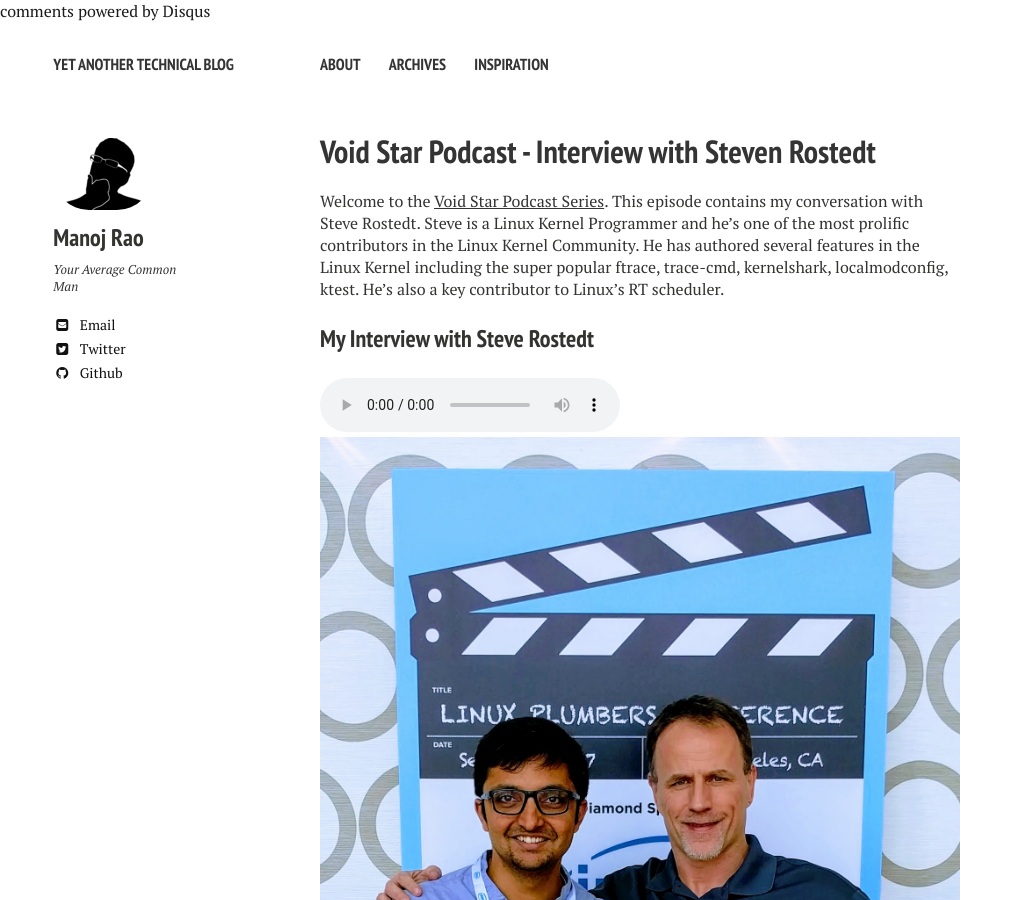
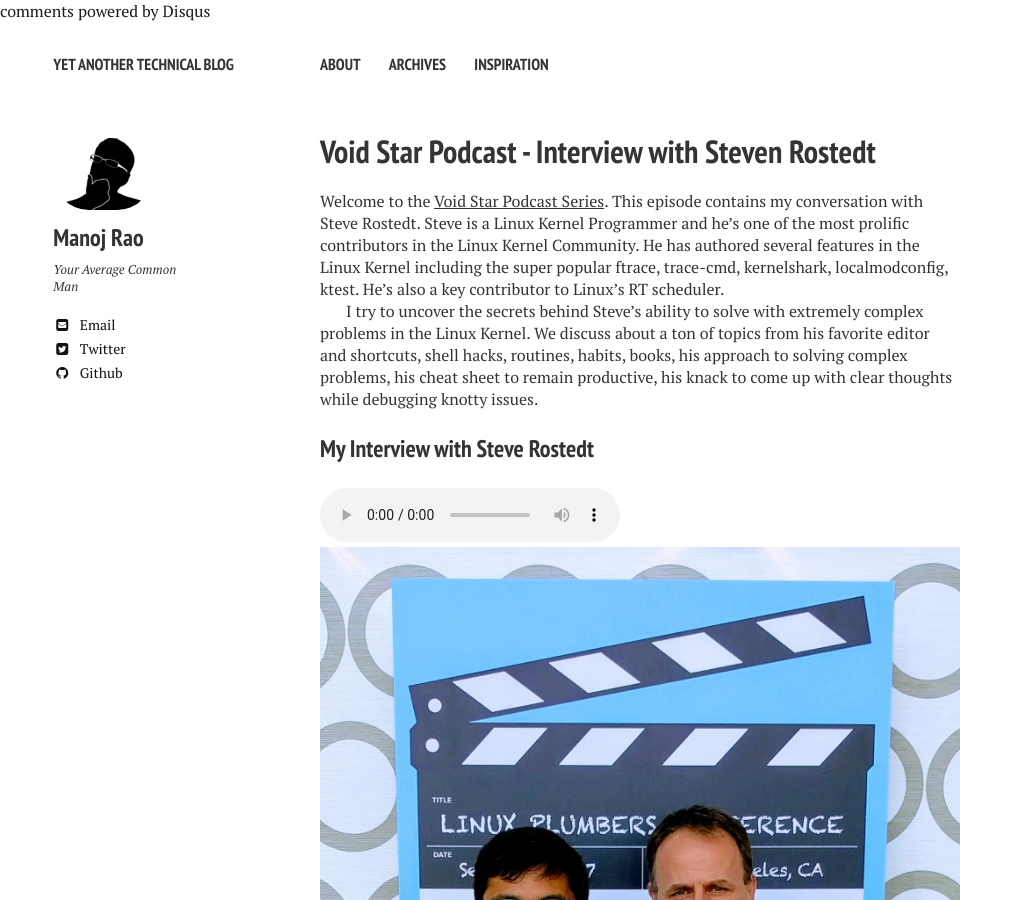
Before and after one commit to mycpuorg/mycpuorg.github.io, a Jekyll site: the page built from _posts/2017-12-26-interview-with-Steve-Rostedt.md, in a window 1280 px wide and 900 px high. Shown: the whole window, without its empty margins (0-1023 px from the left). Built offline with Jekyll 4.4.1, drawn with Linux system fonts in a browser that asks for light colours; nearby versions of some CDN libraries; comment, search, counter and statistics services are not loaded.

Commit message:
Add extra intro/overview to Steve's episode

```diff
--- a/_posts/2017-12-26-interview-with-Steve-Rostedt.md
+++ b/_posts/2017-12-26-interview-with-Steve-Rostedt.md
@@ -6,6 +6,8 @@ tags: [Interview, Podcast, VoidStar, Linux, Steve Rostedt, Kernel, ftrace, RT sc
 comments: true
 ---
 Welcome to the [Void Star Podcast Series](http://www.mycpu.org/about-interviews). This episode contains my conversation with Steve Rostedt. Steve is a Linux Kernel Programmer and he's one of the most prolific contributors in the Linux Kernel Community. He has authored several features in the Linux Kernel including the super popular ftrace, trace-cmd, kernelshark, localmodconfig, ktest. He's also a key contributor to Linux's RT scheduler.
+
+I try to uncover the secrets behind Steve's ability to solve with extremely complex problems in the Linux Kernel. We discuss about a ton of topics from his favorite editor and shortcuts, shell hacks, routines, habits, books, his approach to solving complex problems, his cheat sheet to remain productive, his knack to come up with clear thoughts while debugging knotty issues.
 
 ### My Interview with Steve Rostedt
 <audio controls>
```
